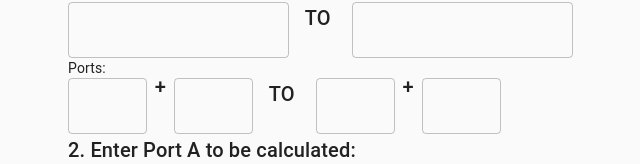
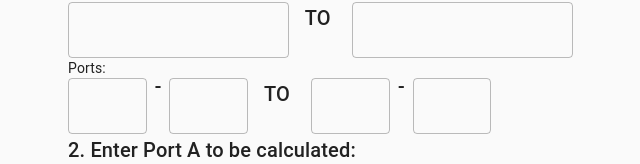
Before and after one commit to awalemandi/port-calculator, a React (Create React App) app: page / in a window 1280 px wide. Shown: the part 250-414 px from the top of the page, without its empty margins (296-936 px from the left). Built offline with nearby package versions, Linux system fonts and the light colour scheme.

Commit message:
1 file modified

```diff
--- a/src/Calculator.js
+++ b/src/Calculator.js
@@ -45,14 +45,23 @@ const useStyles = makeStyles(theme => ({
 }));
 
 //Regex
-const patchPanel = /(\d{3}-\d{3})/g
+const patchPanel = /(\d{3}-\d{3})/g;
+
+//function to remove ports from input and return patch panel
+const getPatchpanel = input => {
+  //SY4:01:010105:0309:RU42R:001-048
+  //regex  = colon+numberx3 dash numberx3
+
+} ;
 
 export default function Calculator() {
   const classes = useStyles();
   //example panel reference  SY4:01:010105:0309:RU42R:001-048 to SY4:01:010050:1109-A:RU41:289-336
   const [aSide, setASide] = useState("");
   const [zSide, setZSide] = useState("");
-  const [newPortA, setNewPortA] = useState(null);
+  const [aSidePatchpanel, setAsidePatchpanel] = useState("");
+  const [zSidePatchpanel, setZsidePatchpanel] = useState("");
+
 
 
   return (
@@ -70,7 +79,9 @@ export default function Calculator() {
               name="aSidePortRange"
               variant="outlined"
               value={aSide}
-              onChange={(e)=> {setASide(e.target.value)}}
+              onChange={e => {
+                setASide(e.target.value);
+              }}
               required
               fullWidth
               placeholder="SY4:01:010105:0309:RU42R:001-048"
@@ -87,7 +98,9 @@ export default function Calculator() {
               name="zSidePortRange"
               variant="outlined"
               value={zSide}
-              onChange={(e)=> {setZSide(e.target.value)}}
+              onChange={e => {
+                setZSide(e.target.value);
+              }}
               required
               fullWidth
               placeholder="SY4:01:010050:1109-A:RU41:289-336"
@@ -101,8 +114,9 @@ export default function Calculator() {
           <Grid item xs={5}>
             <TextField
               color="secondary"
-              name="aSidePP"
+              name="aSidePatchpanel"
               variant="outlined"
+              disabled
               fullWidth
             />
           </Grid>
@@ -113,9 +127,10 @@ export default function Calculator() {
           <Grid item xs={5}>
             <TextField
               color="secondary"
-              name="zSidePP"
+              name="zSidePatchpanel"
               variant="outlined"
               fullWidth
+              disabled
             />
           </Grid>
         </Grid>
@@ -129,15 +144,17 @@ export default function Calculator() {
               name="aSidePortA"
               variant="outlined"
               fullWidth
+              disabled
             />
           </Grid>
-          <Typography variant="h6"> + </Typography>
+          <Typography variant="h6"> - </Typography>
           <Grid item xs={2}>
             <TextField
               color="secondary"
               name="aSidePortB"
               variant="outlined"
               fullWidth
+              disabled
             />
           </Grid>
           <Grid item xs={1}>
@@ -150,15 +167,17 @@ export default function Calculator() {
               name="zSidePortA"
               variant="outlined"
               fullWidth
+              disabled
             />
           </Grid>
-          <Typography variant="h6"> + </Typography>
+          <Typography variant="h6"> - </Typography>
           <Grid item xs={2}>
             <TextField
               color="secondary"
               name="zSidePortB"
               variant="outlined"
               fullWidth
+              disabled
             />
           </Grid>
         </Grid>
```
